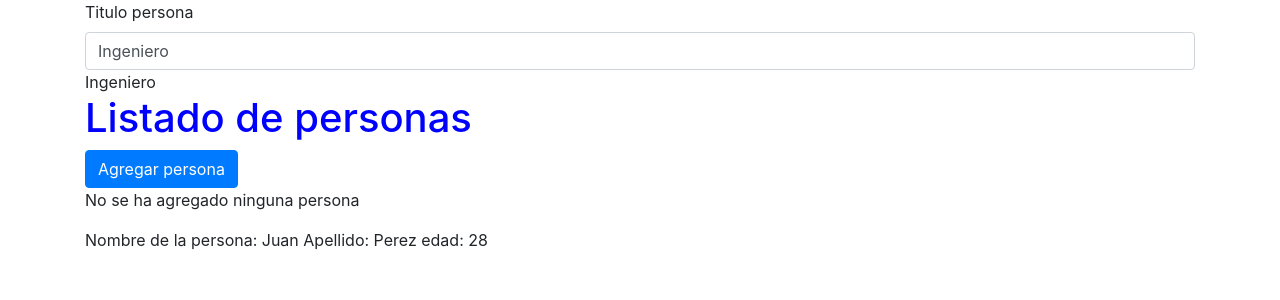
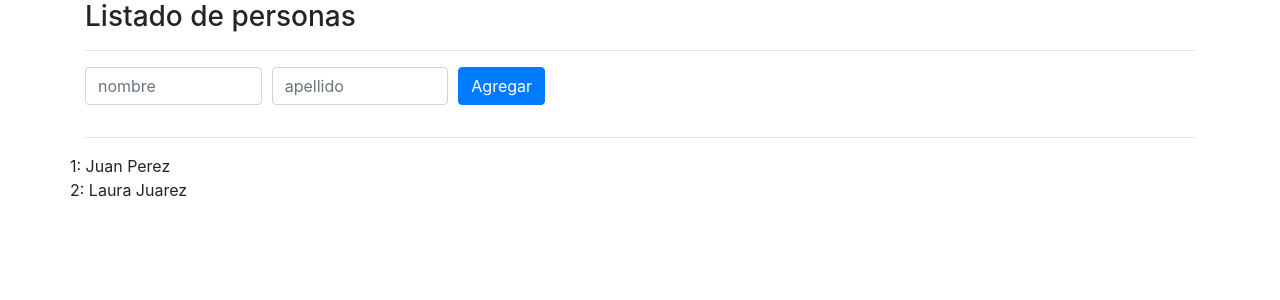
Before and after one commit to AlfredoAnastacio/ListadoDePersonas, an Angular app: page / in a window 1280 px wide. Shown: the top 300 px of the page. Built offline with nearby package versions, Linux system fonts and the light colour scheme.

Commit message:
directiva ngfor

```diff
--- a/src/app/app.component.html
+++ b/src/app/app.component.html
@@ -1 +1,28 @@
-<app-personas></app-personas>
+<!-- <app-personas></app-personas> -->
+<div class="container">
+  <div class="col-xs-12">
+    <h3>{{ titulo }}</h3>
+  </div>
+  <hr/>
+  <form class="form-row">
+    <div class="form-group col-md-2">
+      <label for="nombre" class="sr-only">Nombre</label>
+      <input type="text" name="nombre" id="nombre" placeholder="nombre" class="form-control" [(ngModel)]="nombreInput">
+    </div>
+    <div class="form-group col-md-2">
+      <label for="apellido" class="sr-only">apellido</label>
+      <input type="text" name="apellido" id="apellido" placeholder="apellido" class="form-control" [(ngModel)]="apellidoInput">
+    </div>
+    <div class="col">
+      <button type="submit" class="btn btn-primary" (click)="onAgregarPersona()">Agregar</button>
+    </div>
+  </form>
+  <hr>
+  <div class="row">
+    <div class="col-xs-12">
+      <div *ngFor="let persona of personas; let i = index">
+        {{ i+1 }}: {{ persona.nombre }} {{ persona.apellido }}
+      </div>
+    </div>
+  </div>
+</div>
--- a/src/app/app.component.ts
+++ b/src/app/app.component.ts
@@ -1,4 +1,5 @@
 import { Component } from '@angular/core';
+import { Persona } from './models/persona';
 
 @Component({
   selector: 'app-root',
@@ -7,4 +8,16 @@
 })
 export class AppComponent {
 
+  titulo = 'Listado de personas';
+  personas: Persona[] = [
+    new Persona('Juan', 'Perez'),
+    new Persona('Laura', 'Juarez')
+  ];
+  nombreInput: string;
+  apellidoInput: string;
+
+  onAgregarPersona(){
+    const persona1 = new Persona(this.nombreInput, this.apellidoInput);
+    this.personas.push(persona1);
+  }
 }
--- /dev/null
+++ b/src/app/models/persona.ts
@@ -0,0 +1,6 @@
+export class Persona {
+
+  constructor(
+    public nombre: string,
+    public apellido: string){}
+}
```
Also changed, not shown: 1 other file (tests, documents, lock files or other folders).
